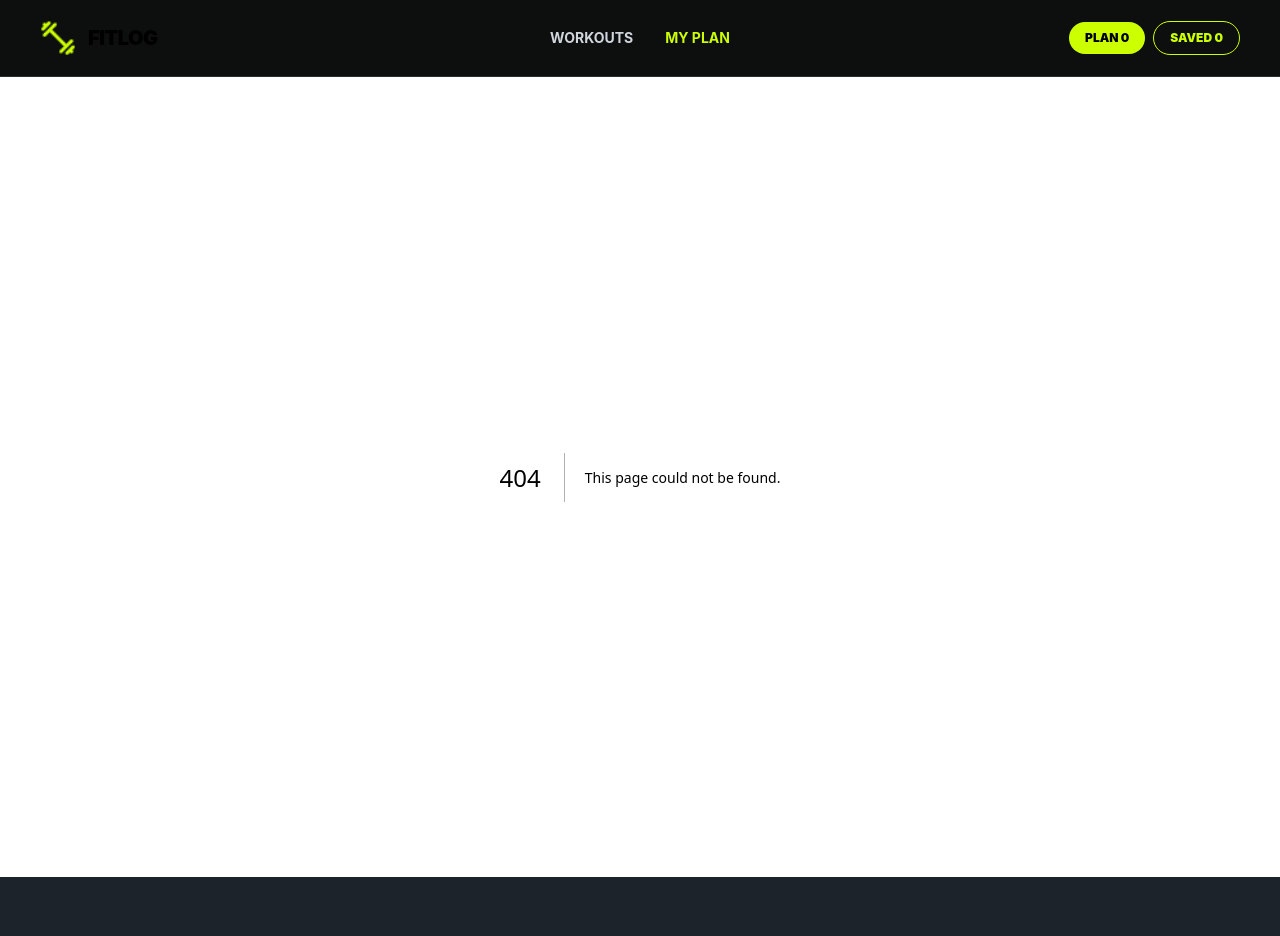
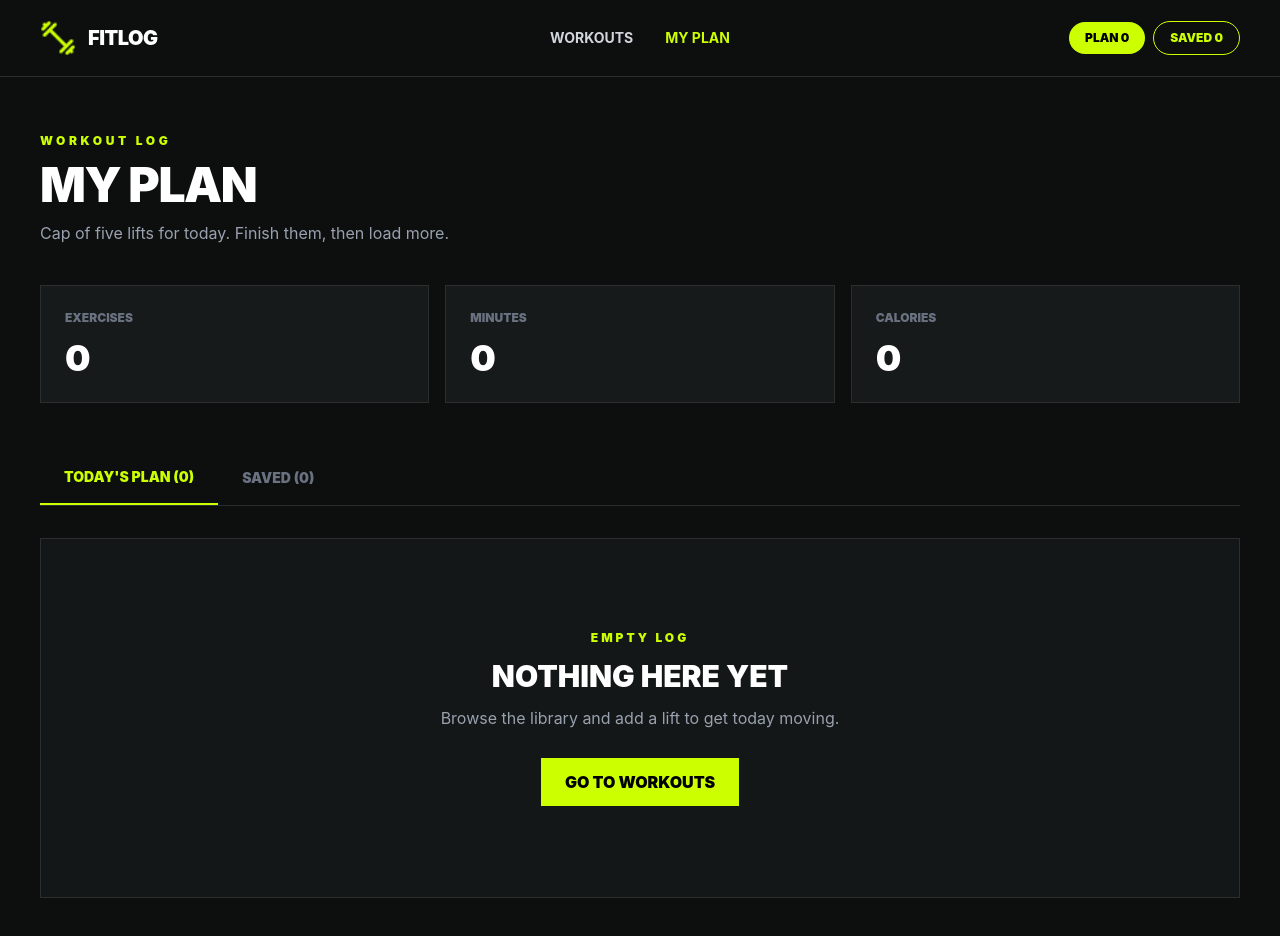
Before and after one commit to Sadekul21/fitlog-nextjs-workout-tracker, a Next.js app: page /my-plan in a window 1280 px wide. Before the commit this address had no page. Shown: the top 936 px of the page. Before the commit the page ends 877 px from the top, so only its background shows below. Built offline with nearby package versions, Linux system fonts and the light colour scheme.

Commit message:
build My Plan and Saved workout tabs

```diff
--- /dev/null
+++ b/src/app/my-plan/page.tsx
@@ -0,0 +1,196 @@
+"use client";
+
+import Link from "next/link";
+import {
+  useContext,
+  useState,
+} from "react";
+
+import { FitlogContext } from "@/context/FitlogContext";
+import PlanWorkoutCard from "@/components/plan/PlanWorkoutCard";
+
+type TabType =
+  | "plan"
+  | "saved";
+
+const MyPlanPage = () => {
+  const {
+    plan,
+    saved,
+    completed,
+
+    removeFromPlan,
+    removeFromSaved,
+    markAsDone,
+  } = useContext(FitlogContext);
+
+  const [activeTab, setActiveTab] =
+    useState<TabType>("plan");
+
+  const totalMinutes =
+    plan.reduce(
+      (total, workout) =>
+        total + workout.duration,
+      0
+    );
+
+  const totalCalories =
+    plan.reduce(
+      (total, workout) =>
+        total + workout.calories,
+      0
+    );
+
+  const currentList =
+    activeTab === "plan"
+      ? plan
+      : saved;
+
+  return (
+    <section className="fitlog-container py-14">
+
+      {/* HEADER */}
+      <div>
+        <p className="text-xs font-black tracking-[0.3em] text-[#ccff00]">
+          WORKOUT LOG
+        </p>
+
+        <h1 className="fitlog-title mt-3 text-5xl">
+          MY PLAN
+        </h1>
+
+        <p className="mt-3 text-gray-400">
+          Cap of five lifts for today.
+          Finish them, then load more.
+        </p>
+      </div>
+
+      {/* METRICS */}
+      <div className="mt-10 grid gap-4 sm:grid-cols-3">
+
+        <div className="border border-[#2a2e2e] bg-[#171a1a] p-6">
+          <p className="text-xs font-black text-gray-500">
+            EXERCISES
+          </p>
+
+          <p className="mt-3 text-4xl font-black">
+            {plan.length}
+          </p>
+        </div>
+
+        <div className="border border-[#2a2e2e] bg-[#171a1a] p-6">
+          <p className="text-xs font-black text-gray-500">
+            MINUTES
+          </p>
+
+          <p className="mt-3 text-4xl font-black">
+            {totalMinutes}
+          </p>
+        </div>
+
+        <div className="border border-[#2a2e2e] bg-[#171a1a] p-6">
+          <p className="text-xs font-black text-gray-500">
+            CALORIES
+          </p>
+
+          <p className="mt-3 text-4xl font-black">
+            {totalCalories}
+          </p>
+        </div>
+
+      </div>
+
+      {/* TABS */}
+      <div className="mt-12 flex border-b border-[#2a2e2e]">
+
+        <button
+          onClick={() =>
+            setActiveTab("plan")
+          }
+          className={`px-6 py-4 text-sm font-black uppercase ${
+            activeTab === "plan"
+              ? "border-b-2 border-[#ccff00] text-[#ccff00]"
+              : "text-gray-500"
+          }`}
+        >
+          Today&apos;s Plan ({plan.length})
+        </button>
+
+        <button
+          onClick={() =>
+            setActiveTab("saved")
+          }
+          className={`px-6 py-4 text-sm font-black uppercase ${
+            activeTab === "saved"
+              ? "border-b-2 border-[#ccff00] text-[#ccff00]"
+              : "text-gray-500"
+          }`}
+        >
+          Saved ({saved.length})
+        </button>
+
+      </div>
+
+      {/* LIST */}
+      <div className="mt-8 space-y-4">
+
+        {currentList.length > 0 ? (
+          currentList.map((workout) => (
+            <PlanWorkoutCard
+              key={workout.id}
+              workout={workout}
+              type={activeTab}
+              done={completed.includes(
+                workout.id
+              )}
+              onDone={() =>
+                markAsDone(workout.id)
+              }
+              onRemove={() => {
+                if (
+                  activeTab === "plan"
+                ) {
+                  removeFromPlan(
+                    workout.id
+                  );
+                } else {
+                  removeFromSaved(
+                    workout.id
+                  );
+                }
+              }}
+            />
+          ))
+        ) : (
+          <div className="flex min-h-[360px] flex-col items-center justify-center border border-[#2a2e2e] bg-[#141717] text-center">
+
+            <p className="text-xs font-black tracking-[0.25em] text-[#ccff00]">
+              EMPTY LOG
+            </p>
+
+            <h2 className="mt-3 text-3xl font-black">
+              NOTHING HERE YET
+            </h2>
+
+            <p className="mt-3 max-w-md text-gray-400">
+              Browse the library and add a
+              lift to get today moving.
+            </p>
+
+            <Link
+              href="/#library"
+              className="mt-7 bg-[#ccff00] px-6 py-3 font-black text-black"
+            >
+              GO TO WORKOUTS
+            </Link>
+
+          </div>
+        )}
+
+      </div>
+
+    </section>
+  );
+};
+
+export default MyPlanPage;
--- /dev/null
+++ b/src/components/plan/PlanWorkoutCard.tsx
@@ -0,0 +1,107 @@
+"use client";
+
+import Link from "next/link";
+
+import { Workout } from "@/types/workout";
+
+interface Props {
+  workout: Workout;
+  type: "plan" | "saved";
+
+  done?: boolean;
+
+  onDone?: () => void;
+  onRemove: () => void;
+}
+
+const PlanWorkoutCard = ({
+  workout,
+  type,
+  done,
+  onDone,
+  onRemove,
+}: Props) => {
+  return (
+    <div className="grid gap-5 border border-[#2a2e2e] bg-[#171a1a] p-5 md:grid-cols-[160px_1fr_auto] md:items-center">
+
+      {/* IMAGE */}
+      <div className="h-[130px] overflow-hidden bg-[#202424]">
+
+        {workout.image ? (
+          <img
+            src={workout.image}
+            alt={workout.name}
+            className="h-full w-full object-cover"
+          />
+        ) : (
+          <div className="flex h-full items-center justify-center text-gray-500">
+            Image
+          </div>
+        )}
+
+      </div>
+
+      {/* INFO */}
+      <div>
+
+        <h3 className="text-xl font-black uppercase">
+          {workout.name}
+        </h3>
+
+        <p className="mt-2 text-sm text-gray-400">
+          {workout.equipment}
+        </p>
+
+        <div className="mt-4 flex flex-wrap gap-5 text-xs text-gray-300">
+
+          <span>
+            ⏱ {workout.duration} min
+          </span>
+
+          <span>
+            🔥 {workout.calories} kcal
+          </span>
+
+          <span>
+            ★ {workout.rating}
+          </span>
+
+        </div>
+
+      </div>
+
+      {/* ACTIONS */}
+      <div className="flex flex-wrap gap-2 md:flex-col">
+
+        <Link
+          href={`/workout/${workout.id}`}
+          className="btn btn-sm bg-[#ccff00] text-black"
+        >
+          View Details
+        </Link>
+
+        {type === "plan" && (
+          <button
+            onClick={onDone}
+            disabled={done}
+            className="btn btn-sm border border-[#ccff00] bg-transparent text-[#ccff00]"
+          >
+            {done
+              ? "✓ Done"
+              : "Mark as Done"}
+          </button>
+        )}
+
+        <button
+          onClick={onRemove}
+          className="btn btn-sm border-red-500 bg-transparent text-red-400"
+        >
+          ✕
+        </button>
+
+      </div>
+    </div>
+  );
+};
+
+export default PlanWorkoutCard;
```
